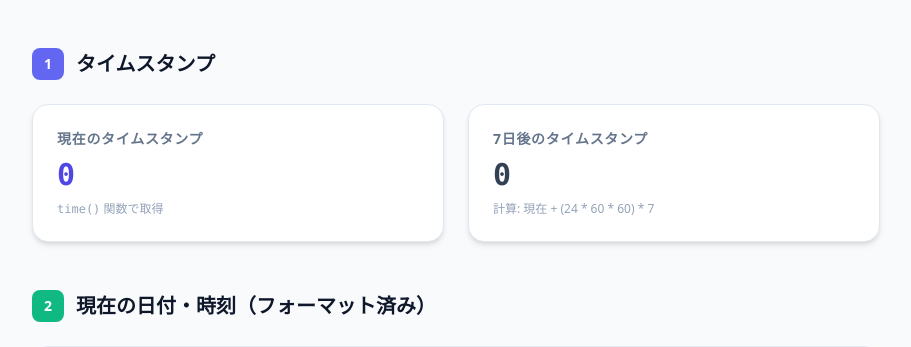
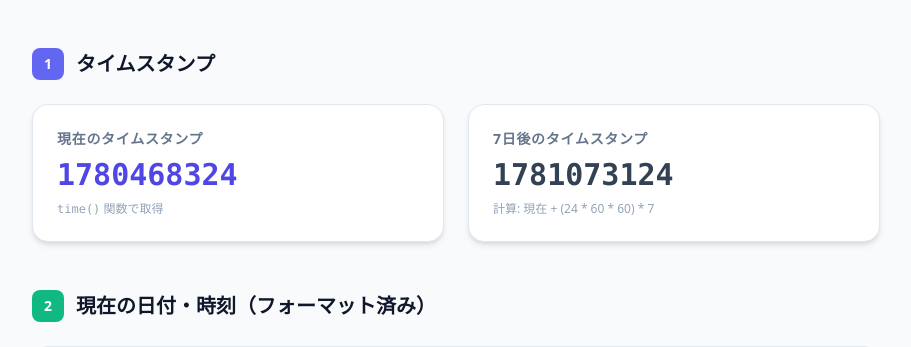
Before and after one commit to mn329/php_practice, a PHP site: page /13_datetime/date.php in a window 1280 px wide. Shown: the part 61-408 px from the top of the page, without its empty margins (184-1095 px from the left). Run offline with PHP 8.4, Linux system fonts and the light colour scheme; some libraries are stand-ins or nearby versions.

Commit message:
feat(13_datetime): date.php のタイムゾーンとタイムスタンプを実装
Asia/Tokyo の設定、time() による現在時刻、7日後の秒数計算を追加する。

Co-authored-by: Cursor <cursoragent@cursor.com>

```diff
--- a/13_datetime/date.php
+++ b/13_datetime/date.php
@@ -3,14 +3,15 @@
 $title = 'PHP基礎：日付操作 date() 関数';
 
 // TODO: タイムゾーンの設定
+date_default_timezone_set("Asia/Tokyo");
 
 // TODO: 現在のタイムスタンプ
-$now_time = 0;
+$now_time = time();
 
 // x日後のタイムスタンプ
 $day = 7;
 // TODO: 現在のタイムスタンプ + (24時間 * 60分 * 60秒) * x日
-$next_time = 0;
+$next_time = time() + (24 * 60 * 60) * $day;
 
 // TODO: 現在の年: Y
 $year = '';
```
